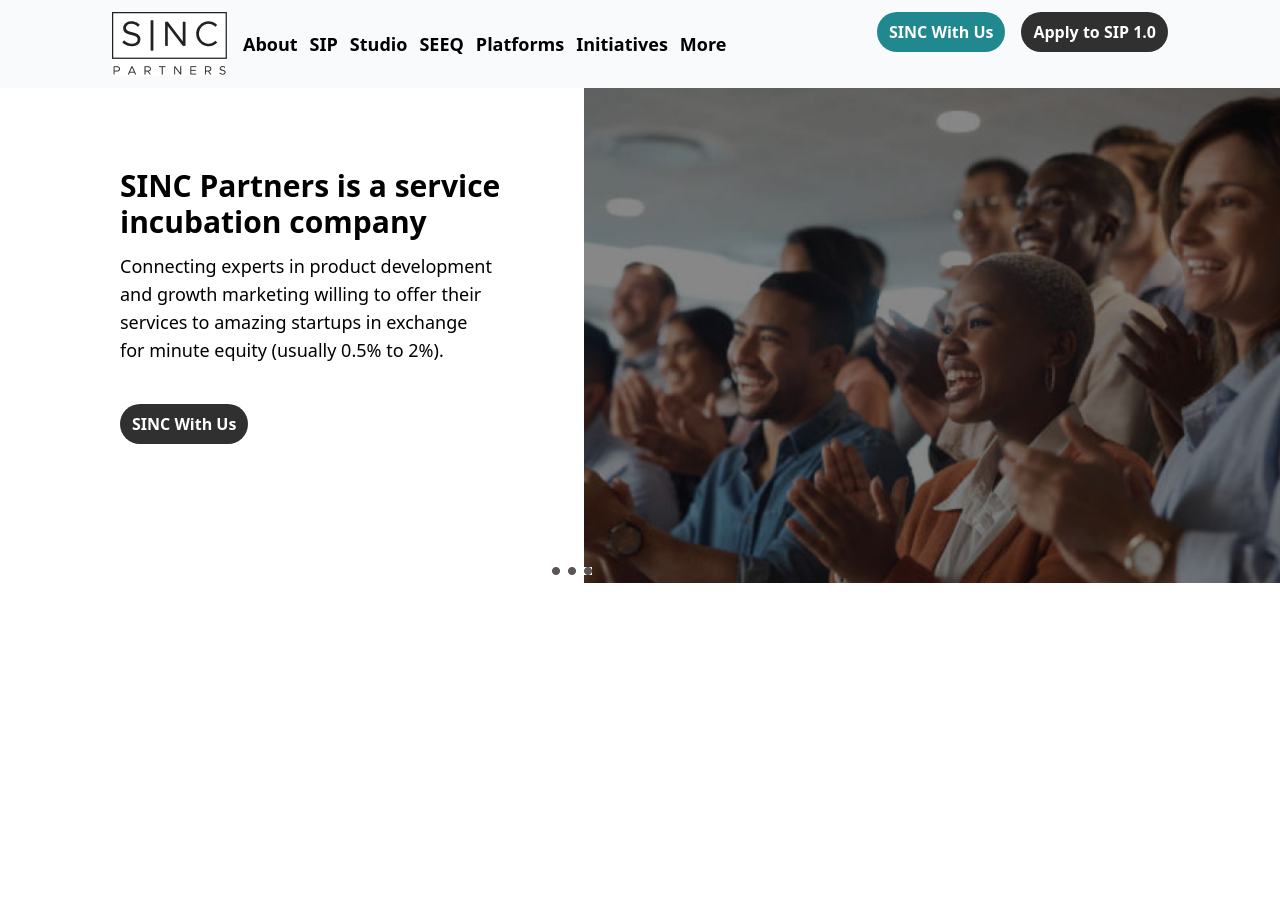
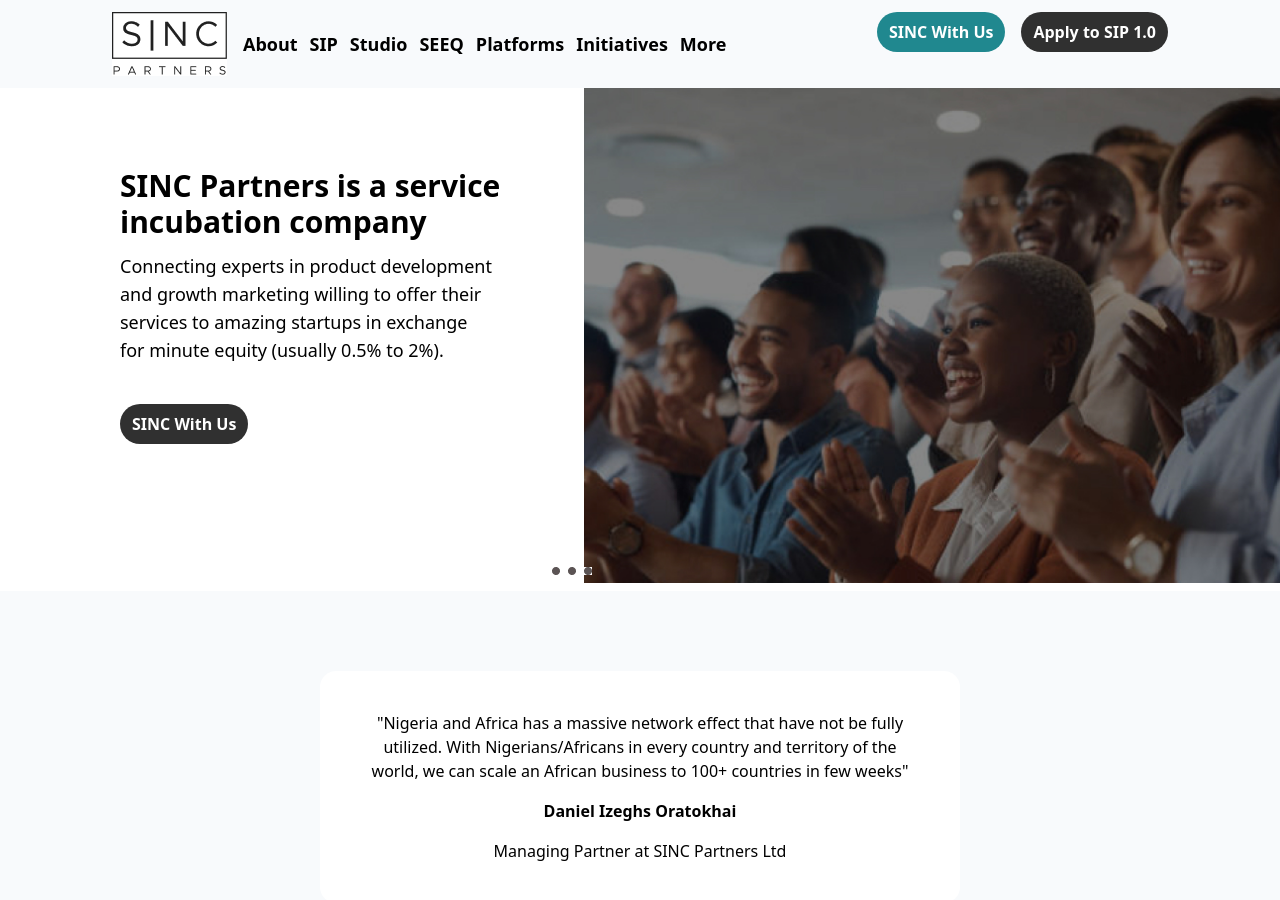
Before and after one commit to janeAnezi/FrontLett-Test, a React (Vite) app: page / in a window 1280 px wide. Shown: the top 900 px of the page. Before the commit the page ends 800 px from the top, so only its background shows below. Built offline with nearby package versions, Linux system fonts and the light colour scheme.

Commit message:
add quote component

```diff
--- a/src/App.tsx
+++ b/src/App.tsx
@@ -1,5 +1,6 @@
 import Landing from "./Components/Landing"
 import NavBar from "./Components/NavBar"
+import Quote from "./Components/Quote"
 
 function App() {
 
@@ -8,6 +9,7 @@
       <div>
         <NavBar />
         <Landing />
+        <Quote />
 
       </div>
     </>
--- /dev/null
+++ b/src/Components/Quote.tsx
@@ -0,0 +1,15 @@
+
+
+function Quote(): JSX.Element {
+  return (
+    <div className=" flex justify-center items-center bg-slate-50">
+        <div className="w-3/6 bg-white my-20 rounded-2xl p-10 text-center">
+            <p>"Nigeria and Africa has a massive network effect that have not be fully utilized. With Nigerians/Africans in every country and territory of the world, we can scale an African business to 100+ countries in few weeks"</p>
+            <h4 className="py-4 font-semibold">Daniel Izeghs Oratokhai</h4>
+            <p>Managing Partner at SINC Partners Ltd</p>
+        </div>
+    </div>
+  )
+}
+
+export default Quote
```
Also changed, not shown: src/Components/Network.tsx (added).
